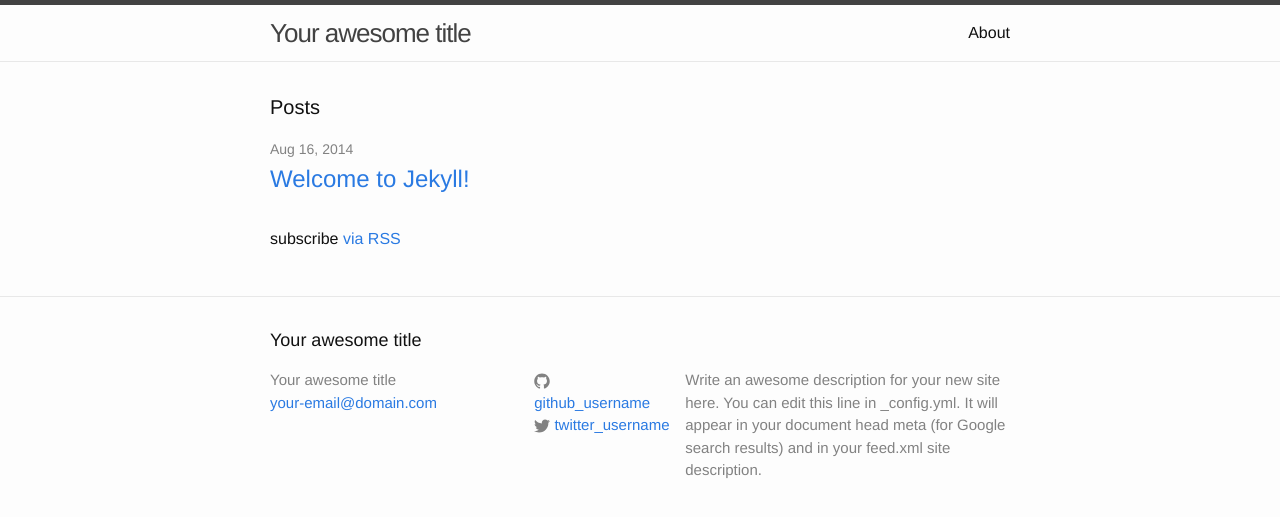
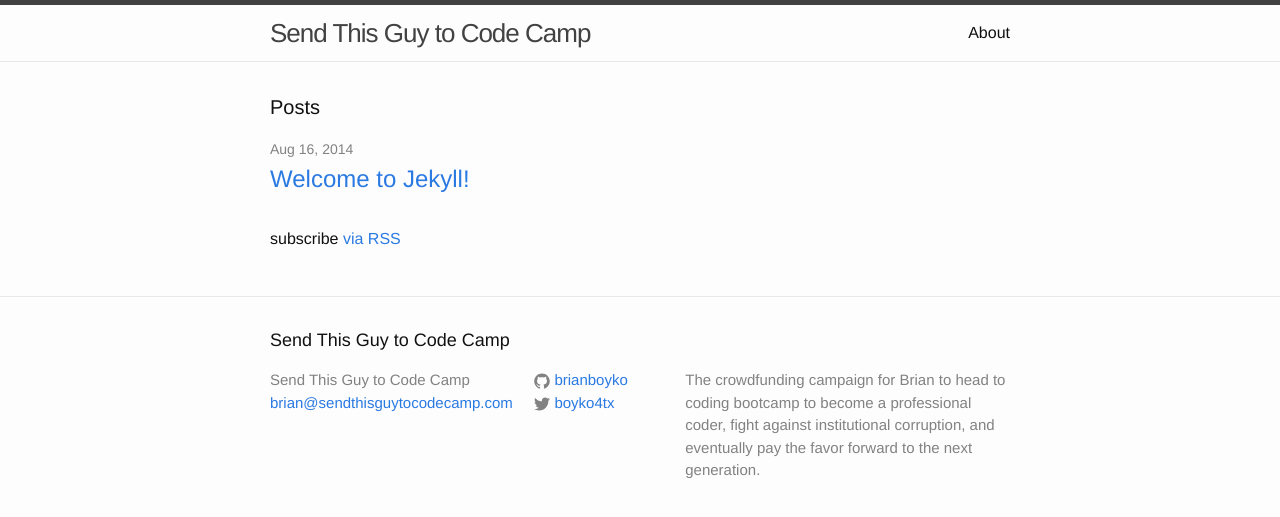
Before and after one commit to brianboyko/frontend-thisguy, a Jekyll site: the page built from index.html, in a window 1280 px wide. Shown: the top 517 px of the page. Built offline with Jekyll 4.4.1, drawn with Linux system fonts in a browser that asks for light colours.

Commit message:
make it better

```diff
--- a/_config.yml
+++ b/_config.yml
@@ -1,14 +1,17 @@
 # Site settings
-title: Your awesome title
-email: your-email@domain.com
+title: Send This Guy to Code Camp
+email: brian@sendthisguytocodecamp.com
 description: > # this means to ignore newlines until "baseurl:"
-  Write an awesome description for your new site here. You can edit this
-  line in _config.yml. It will appear in your document head meta (for
-  Google search results) and in your feed.xml site description.
+  The crowdfunding campaign for Brian to head to coding bootcamp to become a professional coder,
+  fight against institutional corruption, and eventually pay the favor forward to the next generation.
 baseurl: "" # the subpath of your site, e.g. /blog/
-url: "http://yourdomain.com" # the base hostname & protocol for your site
-twitter_username: twitter_username
-github_username:  github_username
+url: "http://frontend-thisguy.herokuapp.com" # the base hostname & protocol for your site
+twitter_username: boyko4tx
+github_username:  brianboyko
+
+# Build settings
+markdown: kramdown
+
 
 # Build settings
 markdown: kramdown
```
